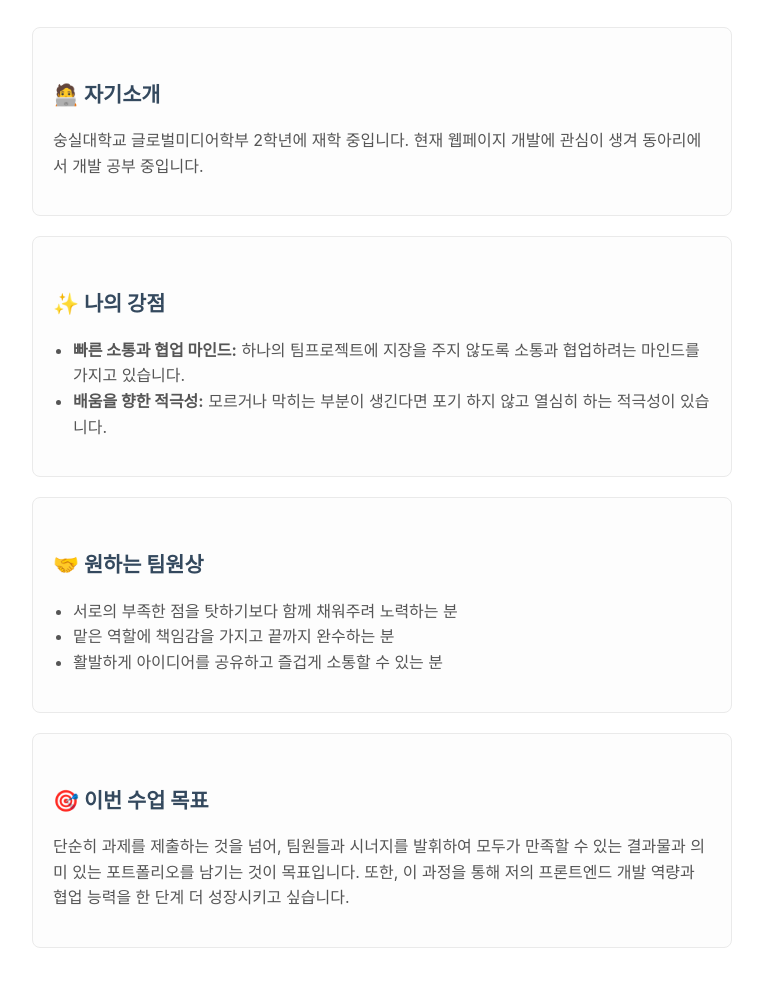
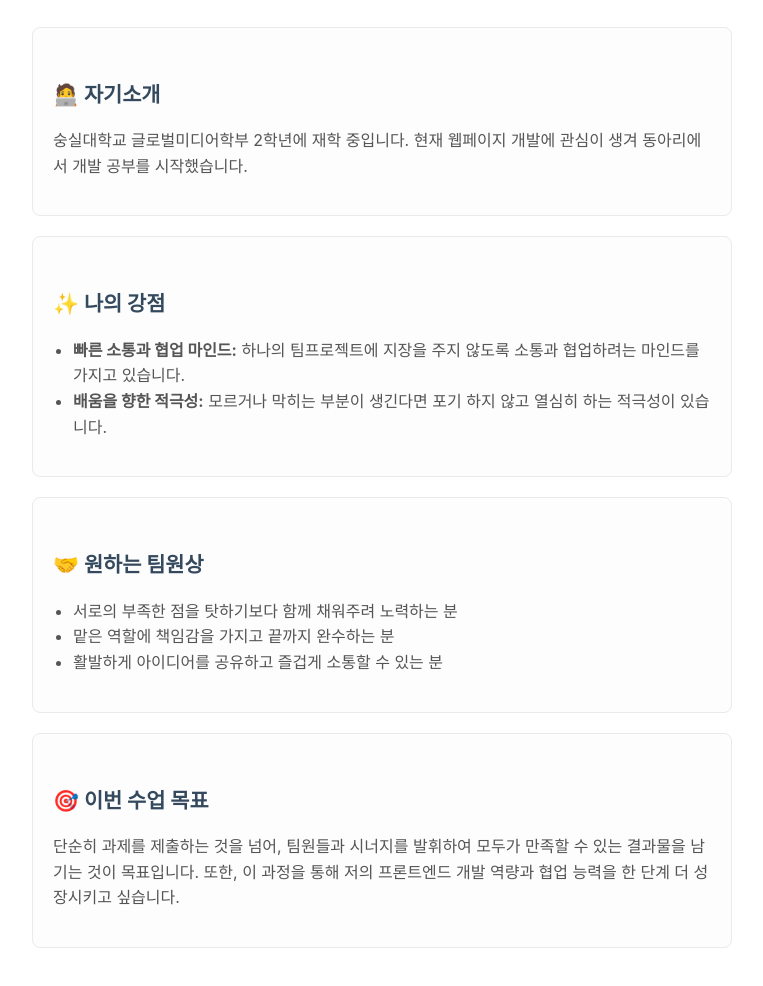
Before and after one commit to 20233027-SHB/self_introduce, a plain HTML site: page index.html in a window 1280 px wide. Shown: the part 168-1154 px from the top of the page, without its empty margins (258-1021 px from the left). Drawn offline with Linux system fonts and the light colour scheme.

Commit message:
Update index.html

```diff
--- a/index.html
+++ b/index.html
@@ -59,7 +59,7 @@
         <section class="section">
             <h2>🧑‍💻 자기소개</h2>
             <p>
-                숭실대학교 글로벌미디어학부 2학년에 재학 중입니다. 현재 웹페이지 개발에 관심이 생겨 동아리에서 개발 공부 중입니다.
+                숭실대학교 글로벌미디어학부 2학년에 재학 중입니다. 현재 웹페이지 개발에 관심이 생겨 동아리에서 개발 공부를 시작했습니다.
             </p>
         </section>
 
@@ -83,7 +83,7 @@
         <section class="section">
             <h2>🎯 이번 수업 목표</h2>
             <p>
-                단순히 과제를 제출하는 것을 넘어, 팀원들과 시너지를 발휘하여 모두가 만족할 수 있는 결과물과 의미 있는 포트폴리오를 남기는 것이 목표입니다. 또한, 이 과정을 통해 저의 프론트엔드 개발 역량과 협업 능력을 한 단계 더 성장시키고 싶습니다.
+                단순히 과제를 제출하는 것을 넘어, 팀원들과 시너지를 발휘하여 모두가 만족할 수 있는 결과물을 남기는 것이 목표입니다. 또한, 이 과정을 통해 저의 프론트엔드 개발 역량과 협업 능력을 한 단계 더 성장시키고 싶습니다.
             </p>
         </section>
     </div>
```
